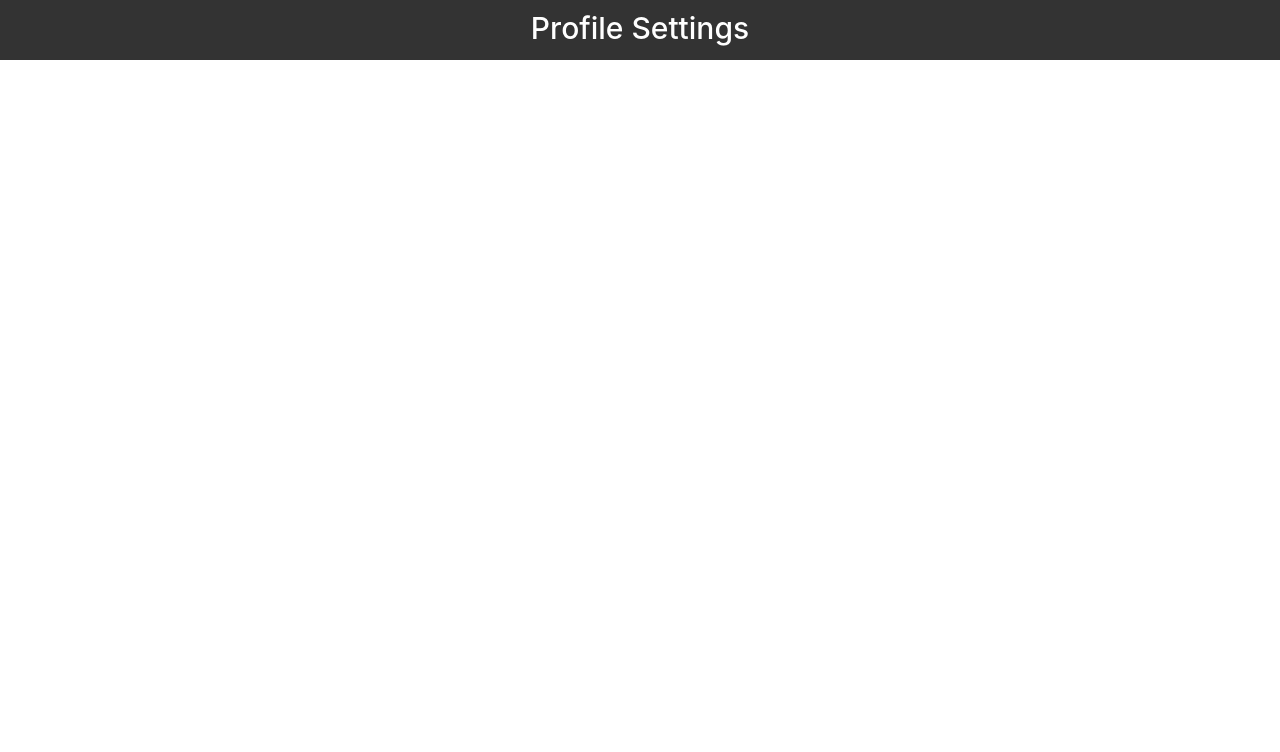
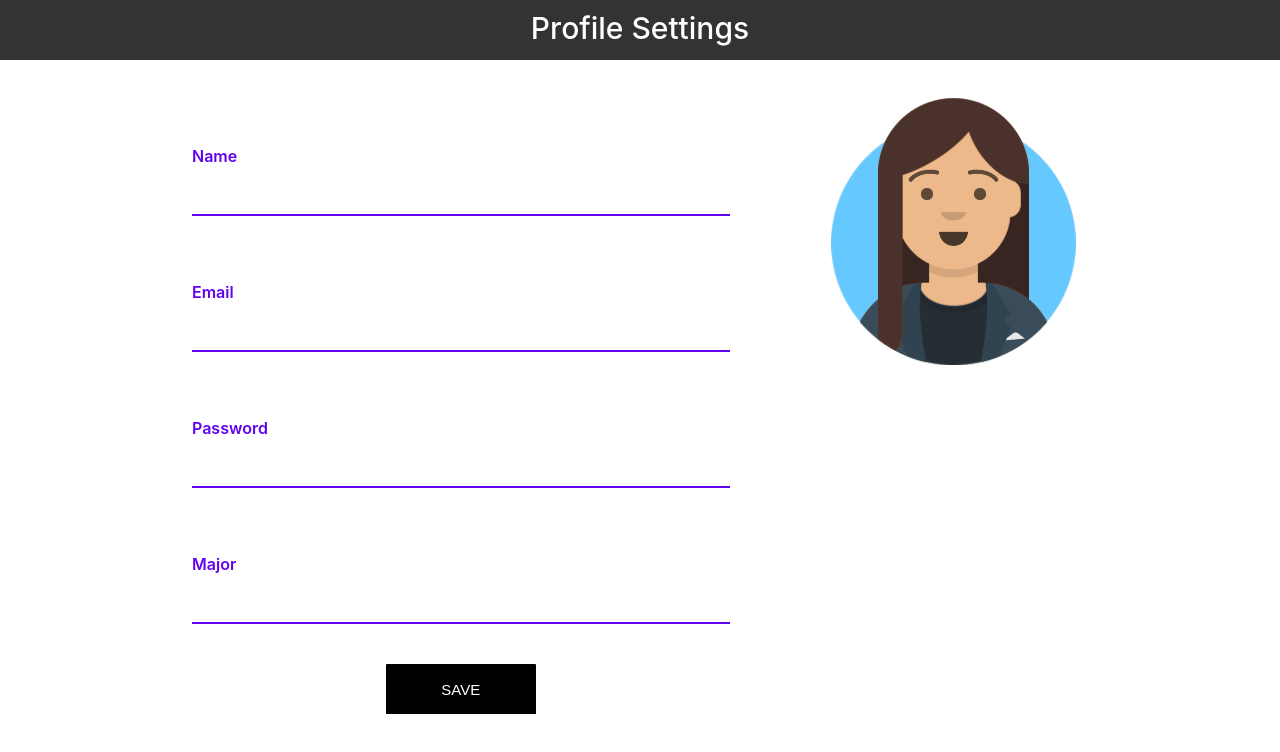
Before and after one commit to acmucsd-projects/wi20-raccoon, a React (Create React App) app in the folder client/: page /profile in a window 1280 px wide. Shown: the top 752 px of the page. Built offline with nearby package versions, Linux system fonts and the light colour scheme.

Commit message:
update Profile page

```diff
--- a/client/src/Pages/Profile.css
+++ b/client/src/Pages/Profile.css
@@ -20,3 +20,87 @@ body {
     padding-top: 0px;
     margin-top: 0px;
 }
+
+/* Profile Wrapper */
+.ProfileWrapper {
+    margin-left: 15%;
+    margin-right: 15%;
+    margin-top: 20px;
+}
+
+.ProfileColumns {
+    display: grid;
+    grid-template-columns: 2fr 1fr;
+    grid-gap: 10%;
+}
+
+/* Input Fields */
+.PFInputBackground {
+    text-align: center;
+    width: 100%;
+    align-content: center;
+    margin: auto;
+    border: none;
+    border-bottom: 2px;
+    border-bottom-style: solid;
+    border-bottom-color: rgba(98, 2, 238, 1);
+}
+
+/* #PFuserInputBackground {
+    margin-top: 50px;
+} */
+
+#PFuserInput {
+    border: none;
+    width: 100%;
+    height: 30px;
+    background-color: white;
+    outline: none;
+    font-size: 18px;
+}
+
+.PFInputBackground {
+    margin-top: 50px;
+}
+
+/* Input Labels */
+.PFInputLabel {
+    text-align: left;
+    color: rgba(98, 2, 238, 1);
+    font-weight: 600;
+}
+
+/* Profile Avatar */
+.profile-avatar {
+    width: 100%;
+    height: auto;
+}
+
+/* Buttons */
+.PFPageButtons {
+    width: 150px;
+    height: 50px;
+    background-color: black;
+    color: white;
+    font-style: normal;
+    font-weight: 500;
+    font-size: 15px;
+    /* line-height: 50px; */
+    border-radius: 1%;
+    border: none;
+    outline: none;
+    transition: 0.15s;
+}
+
+.PFPageButtons:hover {
+    background-color: gray;
+}
+
+#PF-save-button {
+    margin-top: 40px;
+}
+
+.ProfileButtonCenter {
+    text-align: center;
+    align-content: center;
+}
--- a/client/src/Pages/Profile.jsx
+++ b/client/src/Pages/Profile.jsx
@@ -1,11 +1,7 @@
 import React, { Component } from 'react';
 import { Button } from 'react-bootstrap';
 import { Link } from "react-router-dom";
-import pcimage from "../images/price-center.jpg"
 import avatar1 from "../images/avataaars-1.png"
-import avatar2 from "../images/avataaars-2.png"
-import avatar3 from "../images/avataaars-3.png"
-import avatar4 from "../images/anonymous-pic.png"
 
 import "./Profile.css";
 
@@ -20,6 +16,51 @@ class Profile extends Component{
                     </p>
                 </div>
 
+                <div class="ProfileWrapper">
+                    <div class="ProfileColumns">
+                        <div id="ProfileLeft">
+                            <div id="PFuserInputBackground"  className="PFInputBackground">
+                                <p id="PFuserLabel" className = "PFInputLabel">Name</p>
+                                <form>
+                                    <label>
+                                        <input type="text" autocomplete="off" id = "PFuserInput" />
+                                    </label>
+                                </form>
+                            </div>
+                            <div id="PFuserInputBackground"  className="PFInputBackground">
+                                <p id="PFuserLabel" className = "PFInputLabel">Email</p>
+                                <form>
+                                    <label>
+                                        <input type="text" autocomplete="off" id = "PFuserInput" />
+                                    </label>
+                                </form>
+                            </div>
+                            <div id="PFuserInputBackground"  className="PFInputBackground">
+                                <p id="PFuserLabel" className = "PFInputLabel">Password</p>
+                                <form>
+                                    <label>
+                                        <input type="text" autocomplete="off" id = "PFuserInput" />
+                                    </label>
+                                </form>
+                            </div>
+                            <div id="PFuserInputBackground"  className="PFInputBackground">
+                                <p id="PFuserLabel" className = "PFInputLabel">Major</p>
+                                <form>
+                                    <label>
+                                        <input type="text" autocomplete="off" id = "PFuserInput" />
+                                    </label>
+                                </form>
+                            </div>
+                            <div class="ProfileButtonCenter">
+                                <Button className="PFPageButtons" id="PF-save-button">SAVE</Button>
+                            </div>
+                        </div>
+                        <div id="ProfileRight">
+                            <img className="profile-avatar" src={avatar1} alt="profile-image"/>
+                        </div>
+                    </div>
+                </div>
+
             </div>
         )
     }
--- a/client/src/Pages/RegistrationPage.css
+++ b/client/src/Pages/RegistrationPage.css
@@ -47,7 +47,7 @@
 
 #RPuserInput {
   border: none;
-  width: 600px;
+  width: 100%;
   height: 30px;
   background-color: white;
   outline: none;
```
